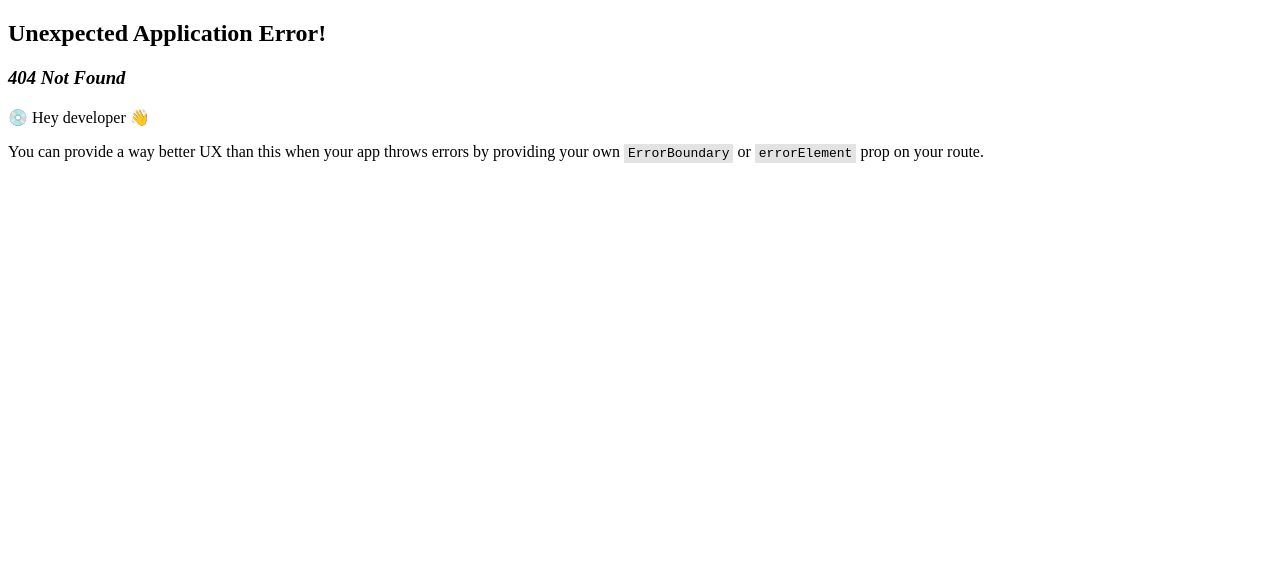
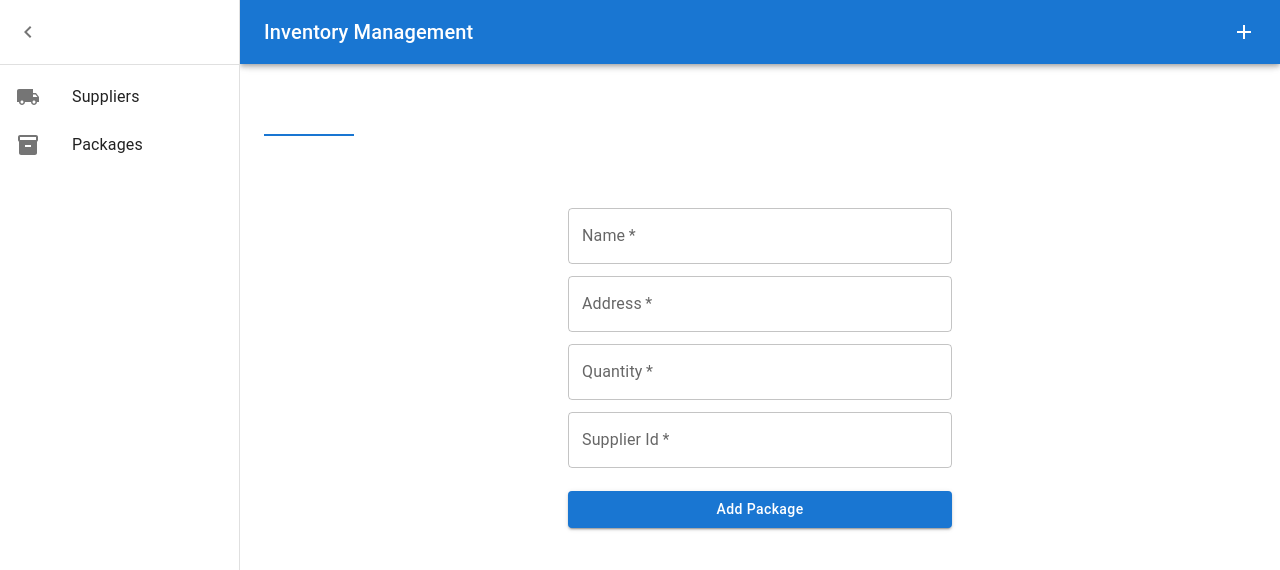
Before and after one commit to arpansaha1300/unit-assessment-4, a React (Vite) app in the folder frontend/: page /add-package in a window 1280 px wide. Before the commit this address had no page. Shown: the top 570 px of the page. Built offline with nearby package versions, Linux system fonts and the light colour scheme.

Commit message:
added the new addpackage.jsx and integrated the api with it

```diff
--- a/frontend/src/layouts/default.jsx
+++ b/frontend/src/layouts/default.jsx
@@ -106,8 +106,14 @@ export default function Layout() {
     setOpen(false);
   };
 
-  const directToAdd = () => {
+  const directToAddSupplier = () => {
     const path = "/add-supplier";
+    dispatch(createOrUpdateTab(path));
+    navigate(path);
+  };
+
+  const directToAddPackage = () => {
+    const path = "/add-package";
     dispatch(createOrUpdateTab(path));
     navigate(path);
   };
@@ -162,7 +168,7 @@ export default function Layout() {
                 }}
               >
                 <MenuItem onClick={() => {
-                  directToAdd();
+                  directToAddSupplier();
                   handleClose();
                   }}
                   sx={{height: "3rem"}}
@@ -171,7 +177,7 @@ export default function Layout() {
                     Add Supplier
                 </MenuItem>
                 <MenuItem onClick={() => {
-                  directToAdd();
+                  directToAddPackage();
                   handleClose();
                   }}
                   sx={{height: "3rem"}}
--- /dev/null
+++ b/frontend/src/pages/AddPackage.jsx
@@ -0,0 +1,140 @@
+import { Alert, Box, Button, FormControl, Snackbar, TextField } from "@mui/material";
+import { useEffect, useState } from "react";
+import { useDispatch } from "react-redux";
+import { createOrUpdateTab } from "../redux/tabSlice";
+import axios from "axios";
+
+
+function AddPackage() {
+    const dispatch = useDispatch();
+  const [quantityError, setQuantityError] = useState("");
+  const [name, setName] = useState();
+  const [address, setAddress] = useState();
+  const [quantity, setQuantity] = useState();
+  const [supplierId, setSupplierId] = useState();
+  const [state, setState] = useState({
+    open: false,
+    vertical: "bottom",
+    horizontal: "right",
+  });
+  const { vertical, horizontal, open } = state;
+
+  const handleSubmission = () => {
+    setState({
+      vertical: "bottom",
+      horizontal: "right",
+      open: true,
+    });
+  };
+
+  const handleClose = () => {
+    setState({ ...state, open: false });
+  };
+
+  useEffect(() => {
+    dispatch(createOrUpdateTab("/add-package"));
+  }, [dispatch]);
+
+  const validateDetails = (quantity) => {
+    let res = true;
+    if (quantity <= 0){
+      setQuantityError("Enter a valid quantity");
+      res = false;
+    }
+    return res;
+  };
+
+  const handleSubmit = (event) => {
+    event.preventDefault();
+    const res = validateDetails(quantity);
+    if (res) {
+      axios
+        .post("http://localhost:8080/api/packages", {
+          packageName: name,
+          address: address,
+          quantity: quantity,
+          supplierId: supplierId
+        })
+        .then(function (response) {
+          console.log(response);
+          handleSubmission();
+        })
+        .catch(function (error) {
+          console.log(error);
+        });
+    }
+  };
+
+  return (
+    <Box sx={{ maxWidth: "24rem", margin: "auto" }}>
+      <form onSubmit={handleSubmit}>
+        <FormControl sx={{ width: "24rem", marginTop: "3rem" }}>
+          <TextField
+            margin="dense"
+            label="Name"
+            required
+            onChange={(e) => {
+              setName(e.target.value);
+            }}
+            fullWidth
+          />
+          <TextField
+            margin="dense"
+            label="Address"
+            required
+            onChange={(e) => {
+              setAddress(e.target.value);
+            }}
+            fullWidth
+          />
+          <TextField
+            margin="dense"
+            label="Quantity"
+            required
+            onChange={(e) => {
+              setQuantity(e.target.value);
+              setQuantityError("");
+            }}
+            error={!!quantityError}
+            helperText={quantityError}
+            fullWidth
+          />
+          <TextField
+            margin="dense"
+            label="Supplier Id"
+            required
+            onChange={(e) => {
+              setSupplierId(e.target.value);
+            }}
+            fullWidth
+          />
+          <Button
+            variant="contained"
+            type="submit"
+            sx={{ textTransform: "none", marginTop: "1.2rem" }}
+          >
+            Add Package
+          </Button>
+        </FormControl>
+      </form>
+      <Snackbar
+        anchorOrigin={{ vertical, horizontal }}
+        open={open}
+        autoHideDuration={4000}
+        onClose={handleClose}
+        key={vertical + horizontal}
+      >
+        <Alert
+          onClose={handleClose}
+          severity="success"
+          variant="filled"
+          sx={{ width: "100%" }}
+        >
+          Package successfully added
+        </Alert>
+      </Snackbar>
+    </Box>
+  )
+}
+
+export default AddPackage
--- a/frontend/src/routes.jsx
+++ b/frontend/src/routes.jsx
@@ -8,6 +8,7 @@ import Profile from "./pages/Profile";
 import EditSupplier from "./pages/suppliers/Edit";
 import EditPackage from "./pages/packages/Edit";
 import AddSupplier from "./pages/AddSupplier";
+import AddPackage from "./pages/AddPackage";
 
 const router = createBrowserRouter([
   {
@@ -41,6 +42,10 @@ const router = createBrowserRouter([
         path: "/add-supplier",
         element: <AddSupplier />,
       },
+      {
+        path: "/add-package",
+        element: <AddPackage />,
+      }
     ],
   },
 
```
